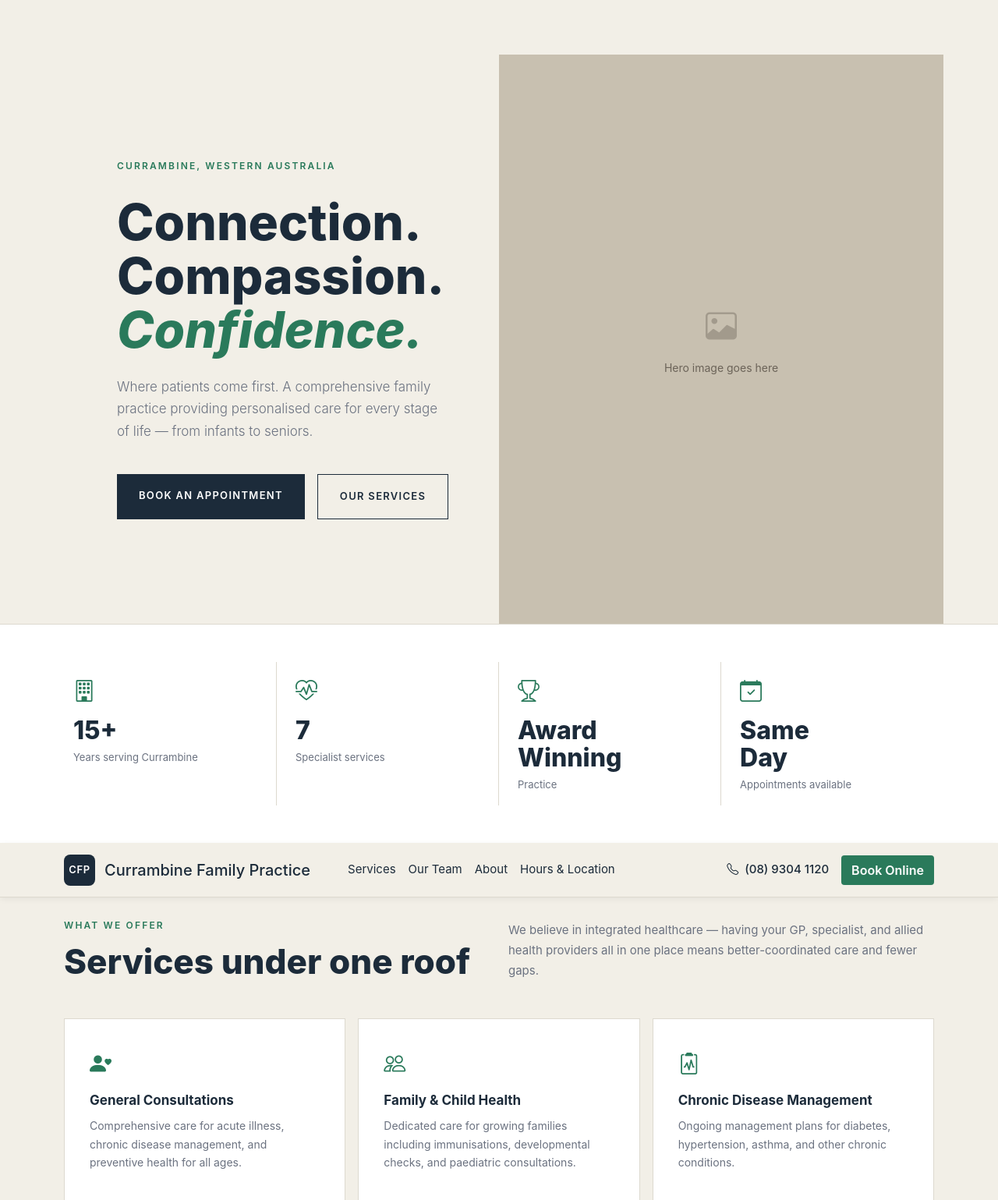
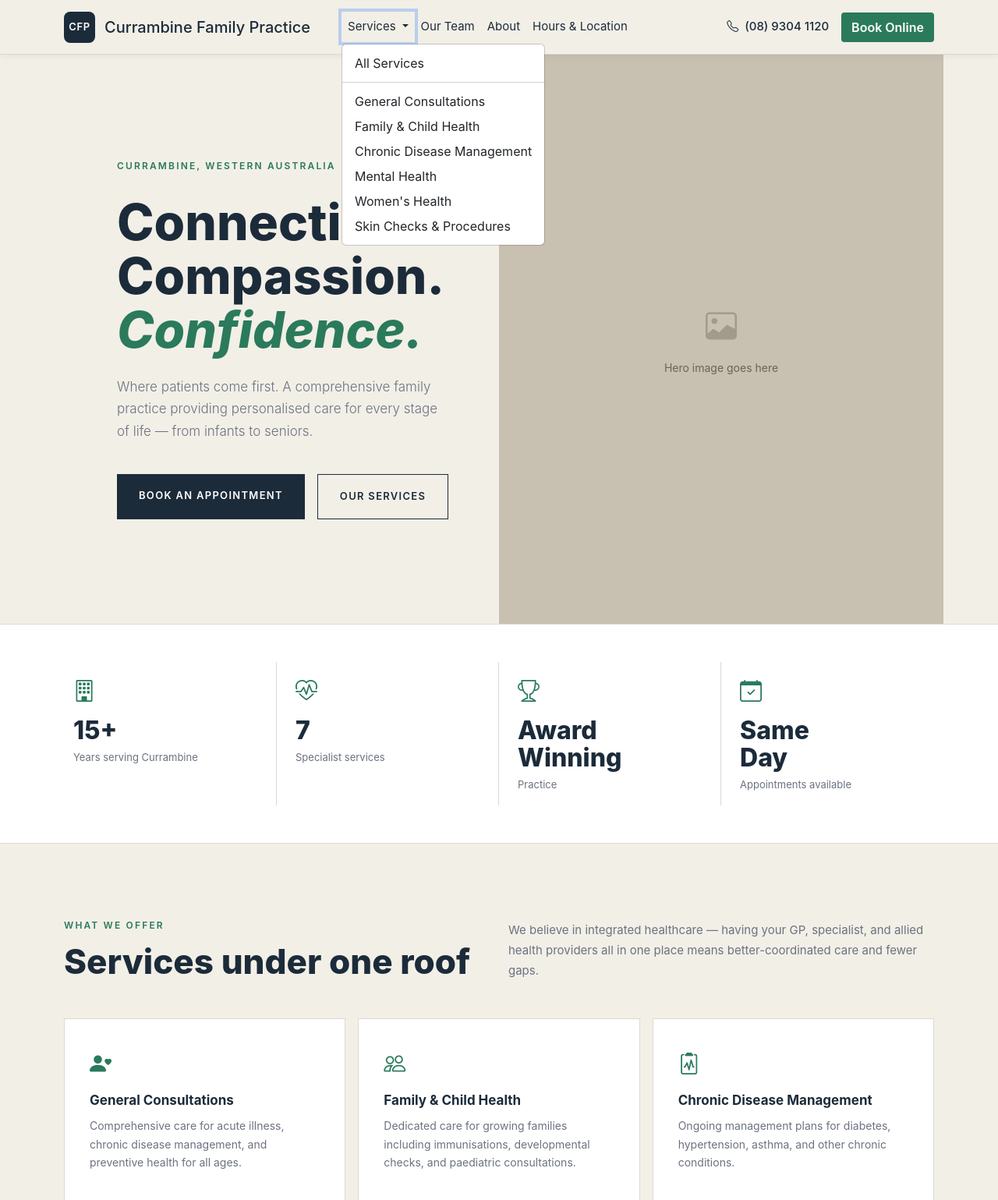
Before and after one commit to Luc45K0h75/Currambine-FP-Website, a Flask app: page / in a window 1280 px wide, after a click on "Services". Shown: the top 1539 px of the page at 78% size. Run offline with Flask 3, Linux system fonts and the light colour scheme; some web fonts are replaced.

Commit message:
Added dropdown services menu to navbar

```diff
--- a/app/templates/base.html
+++ b/app/templates/base.html
@@ -26,8 +26,21 @@
 
                 <div class="collapse navbar-collapse" id="navMenu">
                     <ul class="navbar-nav ms-4">
-                        <li class="nav-item">
-                            <a class="nav-link {{ 'active' if request.endpoint == 'main.services' }}" href="#services">Services</a>
+                        <li class="nav-item dropdown">
+                            <a class="nav-link dropdown-toggle {{ 'active' if request.endpoint == 'main.services' }}"
+                                href="#" role="button" data-bs-toggle="dropdown">
+                                Services
+                            </a>
+                            <ul class="dropdown-menu">
+                                <li><a class="dropdown-item" href="{{ url_for('main.index') }}#services">All Services</a></li>
+                                <li><hr class="dropdown-divider"></li>
+                                <li><a class="dropdown-item" href="{{ url_for('main.services') }}#general">General Consultations</a></li>
+                                <li><a class="dropdown-item" href="{{ url_for('main.services') }}#family">Family &amp; Child Health</a></li>
+                                <li><a class="dropdown-item" href="{{ url_for('main.services') }}#chronic">Chronic Disease Management</a></li>
+                                <li><a class="dropdown-item" href="{{ url_for('main.services') }}#mental-health">Mental Health</a></li>
+                                <li><a class="dropdown-item" href="{{ url_for('main.services') }}#womens">Women's Health</a></li>
+                                <li><a class="dropdown-item" href="{{ url_for('main.services') }}#skin">Skin Checks &amp; Procedures</a></li>
+                            </ul>
                         </li>
                         <li class="nav-item">
                             <a class="nav-link {{ 'active' if request.endpoint == 'main.team' }}" href="{{ url_for('main.team') }}">Our Team</a>
--- a/app/templates/team.html
+++ b/app/templates/team.html
@@ -0,0 +1,3 @@
+{% extends "base.html" % }
+{% block content %}
+{% endblock %}
```
